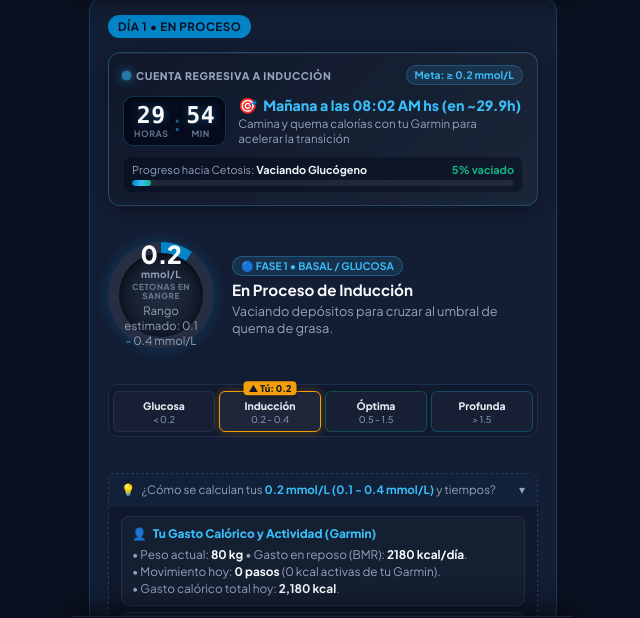
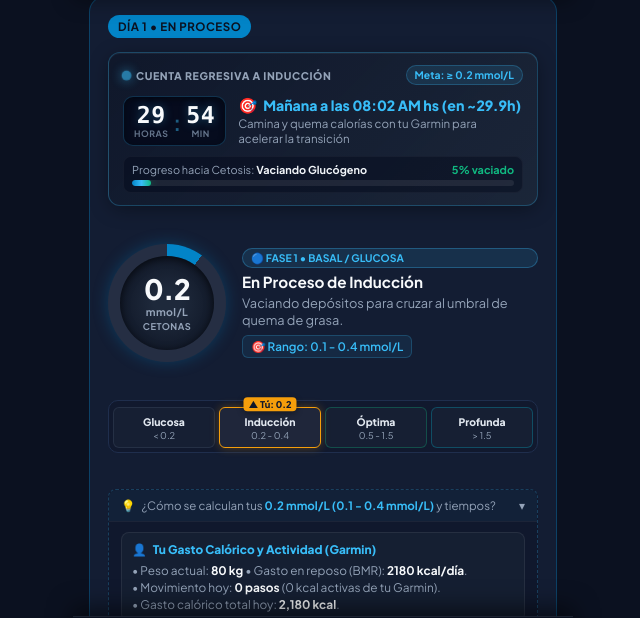
Before and after one commit to danielantoniodiiorio-max/barriquero, a website: page public/index.html in a window 1280 px wide. Shown: the part 115-733 px from the top of the page, without its empty margins (317-957 px from the left). Drawn offline with Linux system fonts and the light colour scheme; no server answers.

Commit message:
fix(ui): enlarge ketone gauge, unclutter circle dial and move range badge to details

```diff
--- a/public/index.html
+++ b/public/index.html
@@ -118,14 +118,14 @@
             <div class="gauge-inner">
               <span class="ketone-val" id="valEstimatedKetones">0.3</span>
               <span class="ketone-unit">mmol/L</span>
-              <span class="ketone-sublabel">Cetonas en Sangre</span>
-              <span class="ketone-range" id="lblKetoneRange" style="font-size: 0.72rem; color: #94a3b8; display: block; margin-top: 2px;">Rango estimado: 0.1 - 0.4 mmol/L</span>
+              <span class="ketone-sublabel">Cetonas</span>
             </div>
           </div>
           <div class="gauge-details">
             <div class="gauge-chip" id="chipGaugeStage">Fase 2 • Inducción</div>
             <h3 id="txtPhaseTitle">Cetosis Inicial</h3>
             <p id="txtPhaseDesc" class="text-muted">Vaciando depósitos para cruzar al umbral de quema de grasa.</p>
+            <div class="gauge-range-badge" id="lblKetoneRange">🎯 Rango: 0.1 - 0.4 mmol/L</div>
           </div>
         </div>
 
--- a/public/styles.css
+++ b/public/styles.css
@@ -214,13 +214,13 @@ body {
 .ketosis-gauge-wrap {
   display: flex;
   align-items: center;
-  gap: 18px;
-  margin: 8px 0;
+  gap: 16px;
+  margin: 10px 0;
 }
 
 .gauge-circle {
-  width: 106px;
-  height: 106px;
+  width: 118px;
+  height: 118px;
   border-radius: 50%;
   background: conic-gradient(var(--accent-green) 0deg 280deg, var(--card-border) 280deg 360deg);
   display: flex;
@@ -244,8 +244,8 @@ body {
 }
 
 .gauge-inner {
-  width: 84px;
-  height: 84px;
+  width: 94px;
+  height: 94px;
   border-radius: 50%;
   background: radial-gradient(circle at center, #1e293b 20%, #0b1120 100%);
   display: flex;
@@ -253,12 +253,12 @@ body {
   align-items: center;
   justify-content: center;
   text-align: center;
-  padding: 4px;
+  padding: 6px;
   box-shadow: inset 0 2px 8px rgba(0, 0, 0, 0.65);
 }
 
 .ketone-val {
-  font-size: 1.55rem;
+  font-size: 1.75rem;
   font-weight: 900;
   line-height: 1;
   color: #f8fafc;
@@ -269,19 +269,42 @@ body {
 }
 
 .ketone-unit {
-  font-size: 0.62rem;
+  font-size: 0.66rem;
   color: #94a3b8;
-  margin-top: 1px;
+  margin-top: 2px;
   text-align: center;
   font-weight: 700;
   letter-spacing: 0.4px;
   display: block;
 }
 
+.gauge-details {
+  flex: 1;
+  min-width: 0;
+  display: flex;
+  flex-direction: column;
+  justify-content: center;
+}
+
 .gauge-details h3 {
   font-size: 0.95rem;
   font-weight: 700;
   margin-bottom: 4px;
+}
+
+.gauge-range-badge {
+  font-size: 0.73rem;
+  font-weight: 600;
+  color: #38bdf8;
+  background: rgba(56, 189, 248, 0.08);
+  border: 1px solid rgba(56, 189, 248, 0.22);
+  border-radius: 6px;
+  padding: 3px 8px;
+  margin-top: 6px;
+  display: inline-flex;
+  align-items: center;
+  gap: 4px;
+  width: fit-content;
 }
 
 .text-muted {
@@ -718,12 +741,12 @@ body {
 
 /* Subtag y Chip en Gauge */
 .ketone-sublabel {
-  font-size: 0.52rem;
-  font-weight: 800;
-  color: #64748b;
+  font-size: 0.58rem;
+  font-weight: 700;
+  color: #94a3b8;
   text-transform: uppercase;
   letter-spacing: 0.5px;
-  margin-top: 2px;
+  margin-top: 3px;
   text-align: center;
   width: 100%;
   display: block;
```
Also changed, not shown: public/app.js.
